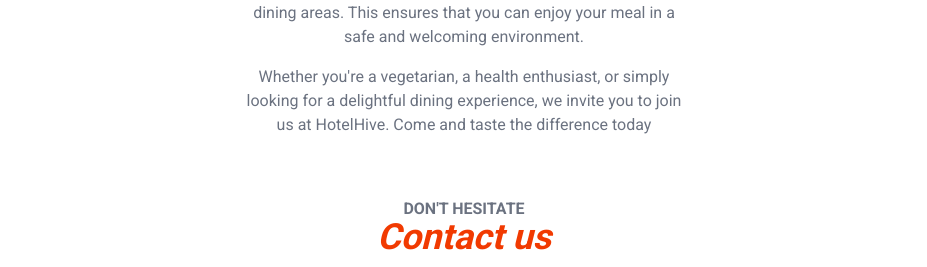
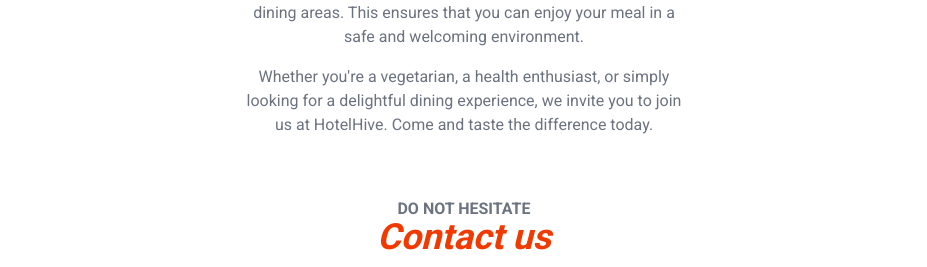
Before and after one commit to abhi9ji01/hotel-hive, a Next.js app: page / in a window 1280 px wide. Shown: the part 889-1156 px from the top of the page, without its empty margins (176-1103 px from the left). Built offline with nearby package versions, Linux system fonts and the light colour scheme; no server answers; the database is empty.

Commit message:
Update content and structure of the Home page; enhance contact section and improve readability

```diff
--- a/src/app/page.js
+++ b/src/app/page.js
@@ -10,32 +10,38 @@
       <HomeMenu />
       <section className="text-center my-16" id="about">
         <SectionHeaders
-          subHeader={'Our story'}
-          mainHeader={'About us'}
+          subHeader={"Our story"}
+          mainHeader={"About us"}
         />
         <div className="text-gray-500 max-w-md mx-auto mt-4 flex flex-col gap-4">
           <p>
             Welcome to HotelHive! We are a vibrant vegetarian restaurant committed to serving you delicious, healthy meals made from the freshest ingredients. Our menu features a variety of wholesome dishes that are designed to satisfy every palate, from classic favorites to innovative creations.
           </p>
-          <p>We believe in the importance of hygiene and maintain the highest cleanliness standards throughout our kitchen and dining areas. This ensures that you can enjoy your meal in a safe and welcoming environment. </p>
-          <p>Whether you're a vegetarian, a health enthusiast, or simply looking for a delightful dining experience, we invite you to join us at HotelHive. Come and taste the difference today</p>
+          <p>
+            We believe in the importance of hygiene and maintain the highest cleanliness standards throughout our kitchen and dining areas. This ensures that you can enjoy your meal in a safe and welcoming environment.
+          </p>
+          <p>
+            Whether you&apos;re a vegetarian, a health enthusiast, or simply looking for a delightful dining experience, we invite you to join us at HotelHive. Come and taste the difference today.
+          </p>
         </div>
       </section>
       <section className="text-center my-8" id="contact">
         <SectionHeaders
-    subHeader={"Don't hesitate"}
-    mainHeader={'Contact us'}
+          subHeader={"Do not hesitate"}
+          mainHeader={"Contact us"}
         />
         <div className="mt-3">
-
-    <p className="text-lg">Mobile: <a className="text-gray-500 underline" href="tel:+7310019508">+7310019508</a></p>
-    <p className="text-lg">Email: <a className="text-gray-500 underline" href="mailto:abhinavmishranit1234@gmail.com">abhinavmishranit1234@gmail.com</a></p>
-    <p className="text-lg">Address: Prayagraj, India</p>
+          <p className="text-lg">
+            Mobile: <a className="text-gray-500 underline" href="tel:+7310019508">+7310019508</a>
+          </p>
+          <p className="text-lg">
+            Email: <a className="text-gray-500 underline" href="mailto:abhinavmishranit1234@gmail.com">abhinavmishranit1234@gmail.com</a>
+          </p>
+          <p className="text-lg">
+            Address: Prayagraj, India
+          </p>
         </div>
       </section>
-
-
-
     </>
-  )
+  );
 }
```
Lines whose indentation alone changed are shown as unchanged.
